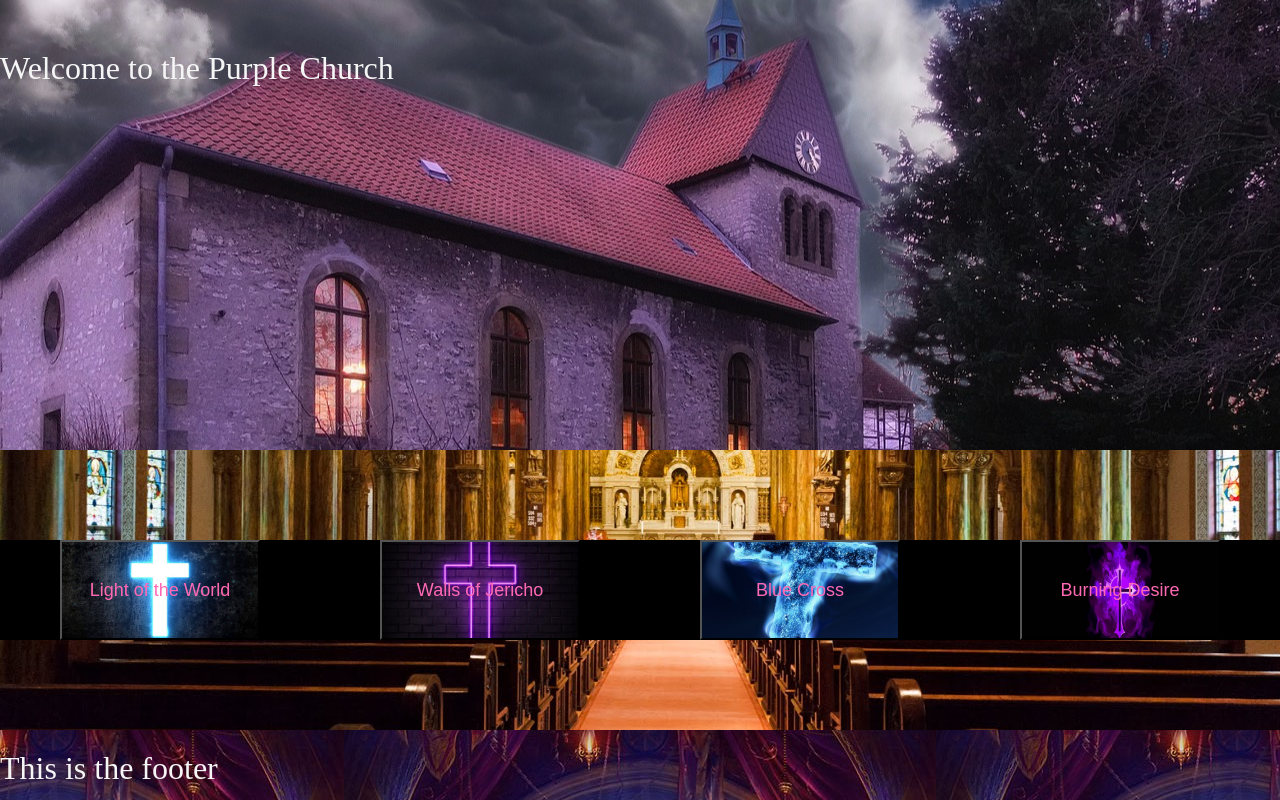
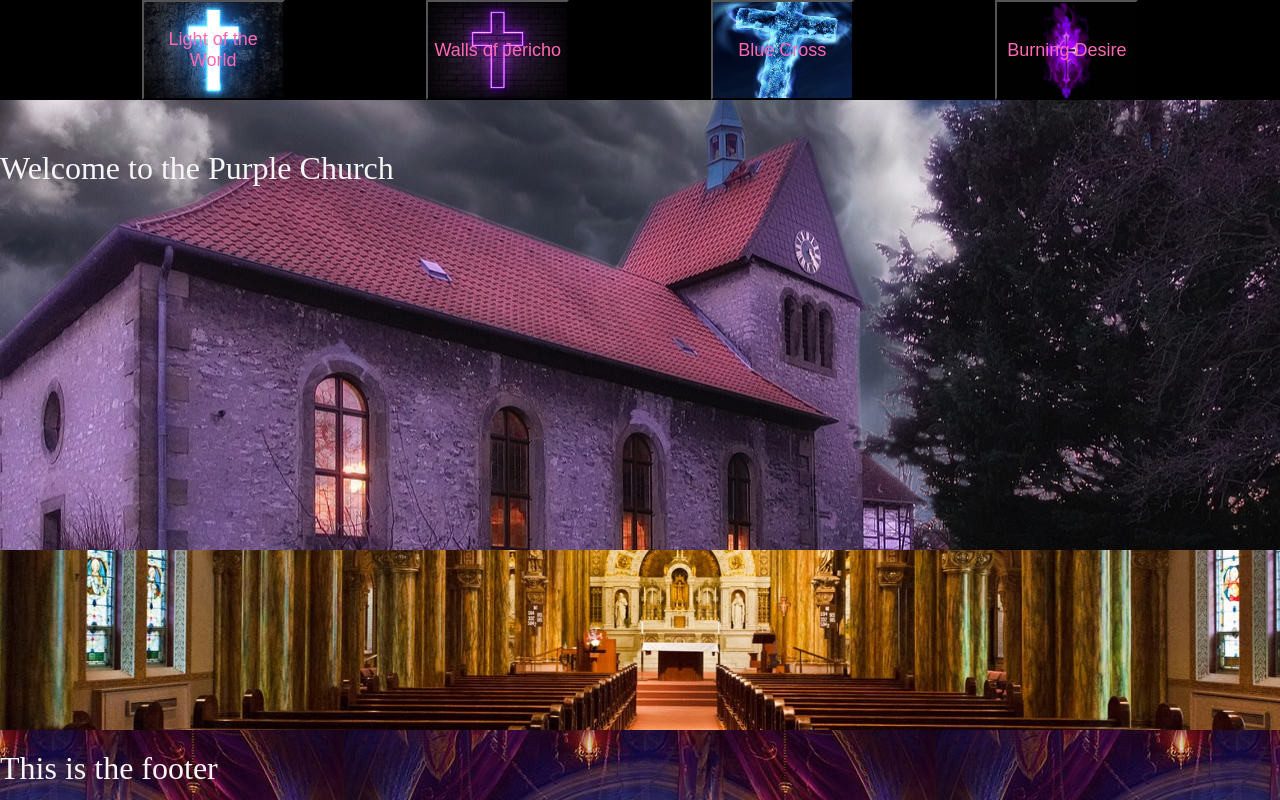
Before and after one commit to Gary-B-Rich/practice_repo, a plain HTML site: page thePurpleChurch/index.html in a window 1280 px wide. Shown: the top 800 px of the page. Drawn offline with Linux system fonts and the light colour scheme.

Commit message:
move navbar to top

```diff
--- a/thePurpleChurch/index.html
+++ b/thePurpleChurch/index.html
@@ -9,8 +9,19 @@
     <link rel="stylesheet" href="styles.css">
 </head>
 <body>
+    <div class="button_container">
+        <div class="button0"></div>
+        <button id="button1">Light of the World</button>
+        <div class="button1"></div>
+        <button id="button2">Walls of Jericho</button>
+        <div class="button2"></div>
+        <button id="button3">Blue Cross</button>
+        <div class="button3"></div>
+        <button id="button4">Burning Desire</button>
+        <div class="button4"></div>
+    </div>
+
     <div class="main-container">
-
             <div class="logo">Lorem ipsum dolor sit amet consectetur adipisicing elit. Alias odio vel veritatis
                 quam? Praesentium itaque fugiat quas facilis illum, recusandae consequatur, neque non minima
                 saepe.
@@ -20,12 +31,14 @@
             <br>
             <br>
             <br>
+        <!--
             <div class="button_container">
                 <button id="button1">Light of the World</button>
                 <button id="button2">Walls of Jericho</button>
                 <button id="button3">Blue Cross</button>
                 <button id="button4">Burning Desire</button>
             </div>
+        -->
             <br>
             <br>
             <br>
--- a/thePurpleChurch/styles.css
+++ b/thePurpleChurch/styles.css
@@ -1,6 +1,7 @@
 * {
     margin: 0;
     padding: 0;
+    width: 100%;
 }
 
 body {
@@ -33,16 +34,17 @@ body {
 
 .button_container {
     display: flex;
-    justify-content: space-around;
+    justify-content: space-evenly;
     background-color: black;
 }
-#button1, #button2, #button3, #button4 {
+#button1, #button2, #button3, #button4, .button0, .button1, .button2, .button3, .button4 {
     width: 25vh;
     height: 100px;
     background-size: cover;
     background-position: center;
     color: hotpink;
     font-size: large;
+
 
 }
 #button1 {
```
